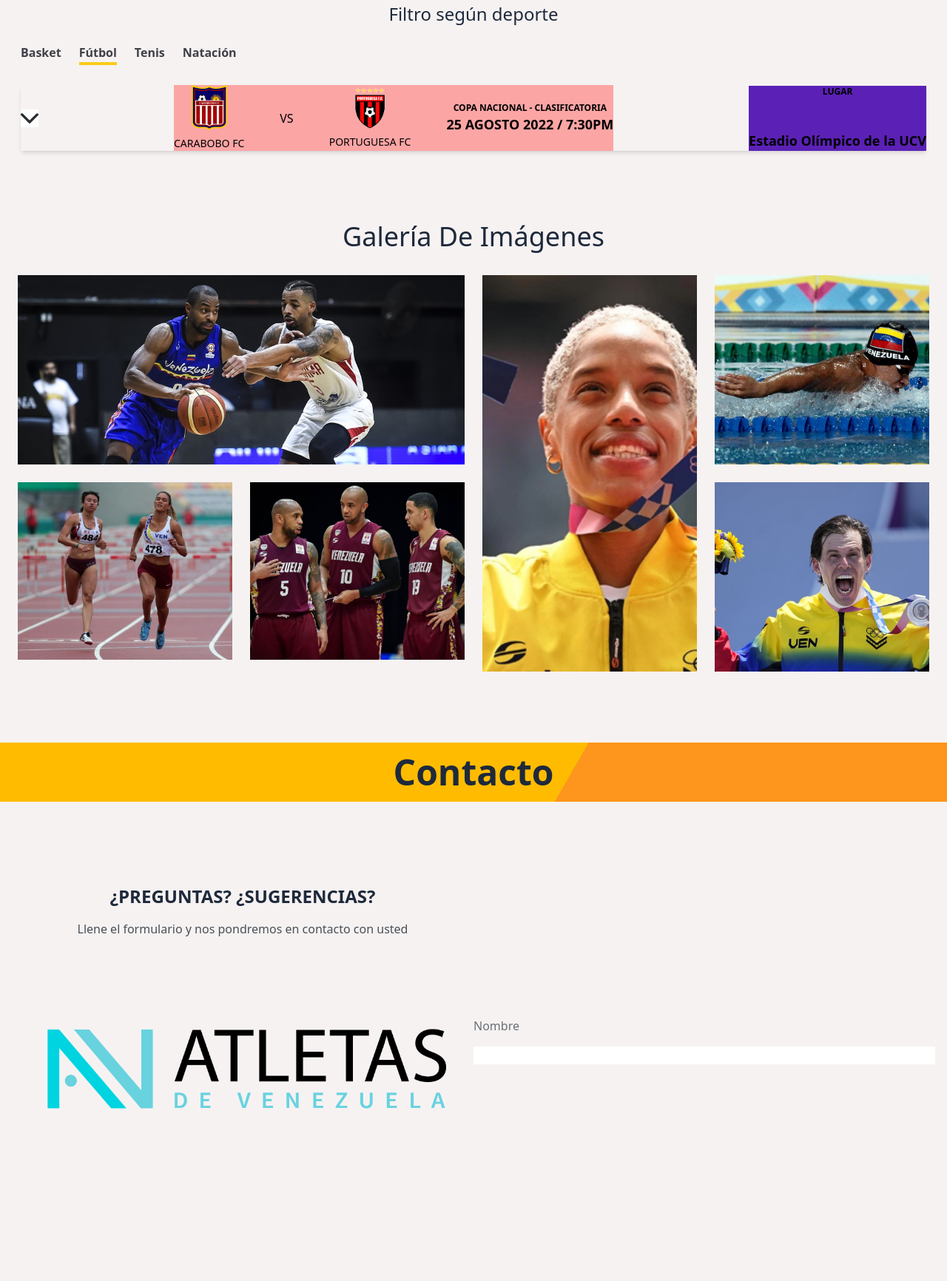
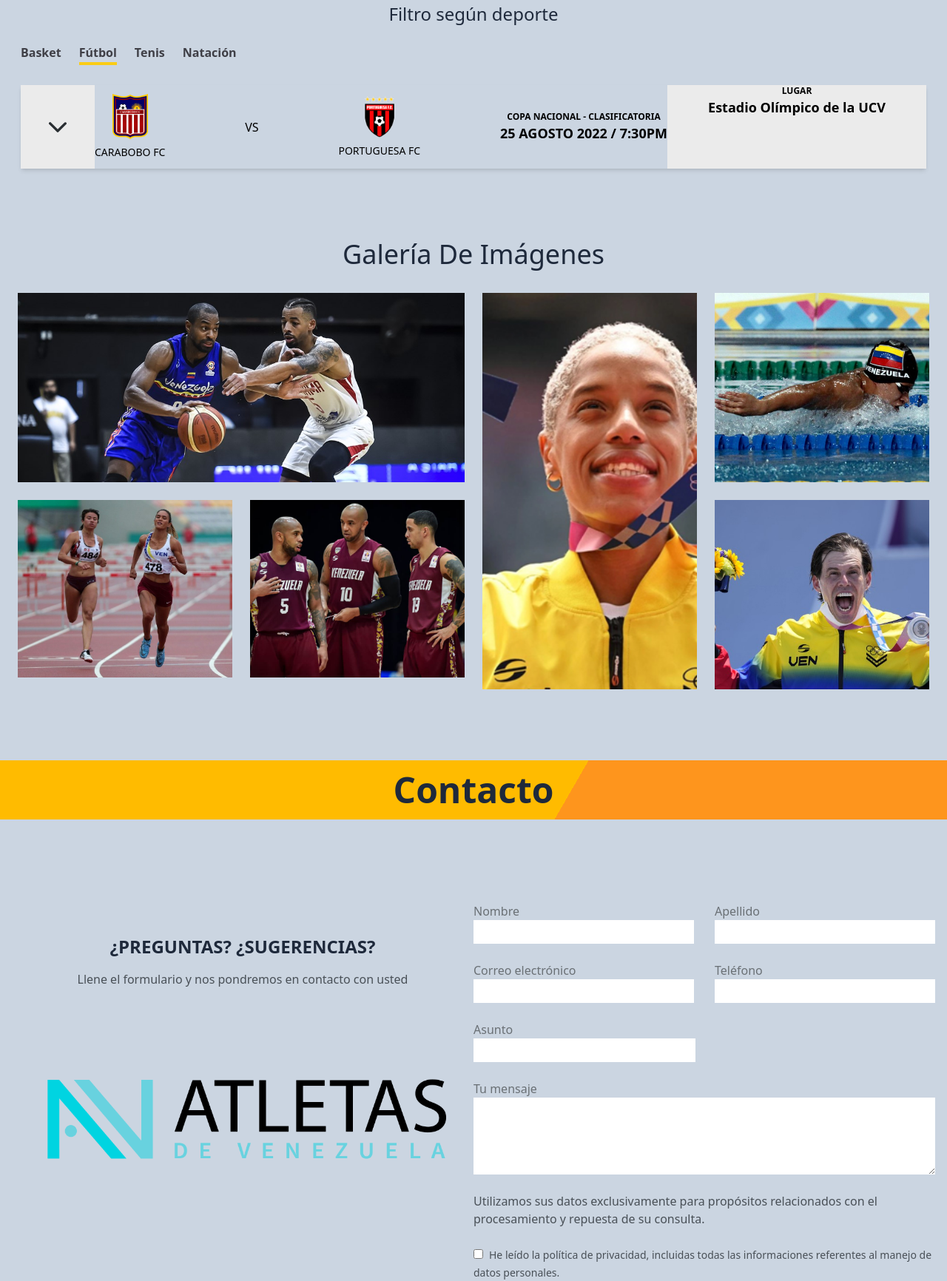
Before and after one commit to Fluxel-Code/landing-deportes, a website: page index.html in a window 1280 px wide. Shown: the part 779-2511 px from the top of the page at 74% size. Before the commit the page ends 2398 px from the top, so only its background shows below. Drawn offline with Linux system fonts and the light colour scheme.

Commit message:
formulario realizado

```diff
--- a/index.html
+++ b/index.html
@@ -15,7 +15,7 @@
 
 </head>
 
-<body class="bg-[#f5f1f1dd]">
+<body class="bg-slate-300">
     <main>
         <!-- sobre nosotros -->
         <section class="container px-6 lg:px-4 mx-auto mt-12">
@@ -83,6 +83,7 @@
 
 
         <!-- calendario -->
+        <!-- !acomodar -->
         <section class="container px-6 lg:px-5 mx-auto mt-12">
             <center class="lg:px-2">
                 <h2 class="capitalize text-4xl text-slate-800 mb-4">calendario 2022/23</h2>
@@ -97,12 +98,57 @@
                     <li class="font-semibold text-zinc-700">Natación</li>
                 </ul>
 
-                <div class="shadow-md">
+                <div class="shadow-md grid lg:grid-cols-[100px_1fr_350px]">
+
+                    <div class="bg-[#ebebeb] hidden md:block">
+                        <div class="flex justify-center items-center h-full">
+                            <div class="">
+                                <img src="./assets/icon down.svg" alt="flecha hacia bajo" class="">
+                            </div>
+                        </div>
+                    </div>
+
+                    <div class=" flex flex-col lg:flex-row items-center py-3 justify-between">
+                        <div class="">
+                            <div class="w-12 mb-2">
+                                <img src="./assets/carabobo-fc-1.png"
+                                    alt="escudo del equipo de futbol del estado carabobo" class="w-full">
+                            </div>
+
+                            <p class="text-black text-sm uppercase">carabobo fc</p>
+                        </div>
+
+                        <p class="text-black">VS</p>
+
+                        <div class="">
+                            <div class="w-14 mb-2">
+                                <img src="./assets/Portuguesa.png" alt="escudo del equipo de futbol del estado carabobo"
+                                    class="w-full">
+                            </div>
+
+                            <p class="text-black text-sm uppercase">portuguesa fc</p>
+                        </div>
+
+                        <div class="">
+                            <p class="uppercase text-xs font-semibold">copa nacional - clasificatoria</p>
+                            <p class="uppercase text-lg font-semibold">25 agosto 2022 / 7:30pm</p>
+                        </div>
+                    </div>
+
+                    <div class="bg-[#ebebeb] flex flex-col items-center">
+                        <p class="uppercase text-xs font-semibold">lugar</p>
+                        <p class="text-lg font-semibold">Estadio Olímpico de la UCV</p>
+                    </div>
+
+                    <!-- .backgraund{
+                    linear-gradient(281deg, #ebebeb 0 30px, transparent 32px 0%), linear-gradient(101deg, #ebebeb 0
+                    25px, transparent 5% 0%)
+                    } -->
+                    <!-- <div class="shadow-md">
 
                     <div
                         class="rounded-lg flex flex-col lg:flex-row lg:gap-8 justify-between items-center bg-linear-gradient-grey- py-3- px-4-">
                         <div class="hidden lg:flex h-full bg-white">
-                            <img src="./assets/icon down.svg" alt="flecha hacia bajo" class="w-full">
                         </div>
 
 
@@ -139,7 +185,7 @@
                         </div>
                     </div>
 
-                </div>
+                </div> -->
             </center>
         </section>
 
@@ -205,11 +251,59 @@
 
                 <div class="lg:w-1/2">
                     <form action="">
-                        <div class="">
-                            <label for="name" class="cursor-pointer text-[#6a7075] block mb-4">Nombre</label>
-                            <input type="text" name="name" id="name"
-                                class="block w-full text-[#495057] border-0 border-none borde-[#ced4da] bg-white focus:shadow focus:outline-0">
+                        <div class="flex gap-7">
+                            <div class="mb-6 w-1/2">
+                                <label for="name" class="cursor-pointer text-[#6a7075] block">Nombre</label>
+                                <input type="text" name="nombre" id="name"
+                                    class="block w-full h-7 p-4
+                                     text-[#495057] border-0 border-none borde-[#ced4da] bg-white focus:shadow focus:outline-0">
+                            </div>
+
+                            <div class="mb-6 w-1/2">
+                                <label for="surname" class="cursor-pointer text-[#6a7075] block">Apellido</label>
+                                <input type="text" name="apellido" id="surname"
+                                    class="block w-full h-7 p-4 text-[#495057] border-0 border-none borde-[#ced4da] bg-white focus:shadow focus:outline-0">
+                            </div>
                         </div>
+
+                        <div class="flex gap-7">
+                            <div class="w-1/2 mb-6">
+                                <label for="emails" class="cursor-pointer text-[#6a7075] block">Correo
+                                    electrónico</label>
+                                <input type="email" name="Correo electronico" id="emails"
+                                    class="block w-full h-7 p-4 text-[#495057] border-0 border-none borde-[#ced4da] bg-white focus:shadow focus:outline-0">
+                            </div>
+
+                            <div class="w-1/2 mb-6">
+                                <label for="phone" class="cursor-pointer text-[#6a7075] block">Teléfono</label>
+                                <input type="tel" name="telefono" id="phone"
+                                    class="block w-full h-7 p-4 text-[#495057] border-0 border-none borde-[#ced4da] bg-white focus:shadow focus:outline-0">
+                            </div>
+                        </div>
+
+                        <div class="mb-6 w-1/2 pr-3">
+                            <label for="business" class="cursor-pointer text-[#6a7075] block">Asunto</label>
+                            <input type="text" name="asunto" id="business"
+                                class="block w-full h-7 p-4 text-[#495057] border-0 border-none borde-[#ced4da] bg-white focus:shadow focus:outline-0">
+                        </div>
+
+                        <div class="mb-6">
+                            <label for="messenge" class="cursor-pointer text-[#6a7075] block">Tu mensaje
+                                <textarea name="mensaje" id="messenge" rows="3"
+                                    class="block w-full p-4 text-[#495057] border-0 border-none borde-[#ced4da] bg-white focus:shadow focus:outline-0"></textarea>
+                            </label>
+                        </div>
+
+                        <p class="text-[#495057] mb-6">
+                            Utilizamos sus datos exclusivamente para propósitos relacionados con el procesamiento y
+                            repuesta de su consulta.
+                        </p>
+
+                        <label class="text-[#495057] text-sm">
+                            <input type="checkbox" id="cbox1" value="first_checkbox" class="mr-2">He leído
+                            la política de
+                            privacidad, incluidas todas las informaciones referentes al manejo de datos personales.
+                        </label><br>
                     </form>
                 </div>
             </div>
--- a/package.json
+++ b/package.json
@@ -1,4 +1,7 @@
 {
+  "scripts": {
+    "compile": "npx tailwindcss -i ./src/index.css -o ./public/output.css --watch"
+  },
   "devDependencies": {
     "tailwindcss": "^3.2.4"
   }
--- a/src/index.css
+++ b/src/index.css
@@ -3,11 +3,19 @@
 @tailwind utilities;
 
 .bg-linear-gradient-grey {
-    background-image: linear-gradient(45deg, #EBEBEB, white 31%, #EBEBEB 31%);
-    /* background-image: linear-gradient(45deg, transparent 31%, #080c50 31%); */
+    background-image: linear-gradient(281deg, #ebebeb 0 33%, transparent 32px 0%), linear-gradient(101deg, #ebebeb 0 25px, transparent 5% 0%);
 }
 
 .bg-linear-gradient-yellow {
     /* background-image: linear-gradient(120deg, #ffde3b, 73%, #ffbb00 31%); */
     background-image: linear-gradient(120deg, #ffbb00, 60%, #fe951d 40%);
 }
+
+.skew {
+    transform: skew(-40deg);
+}
+
+.skew p {
+    display: inline-block;
+    transform: skew(40deg);
+}
```
Also changed, not shown: public/output.css.
